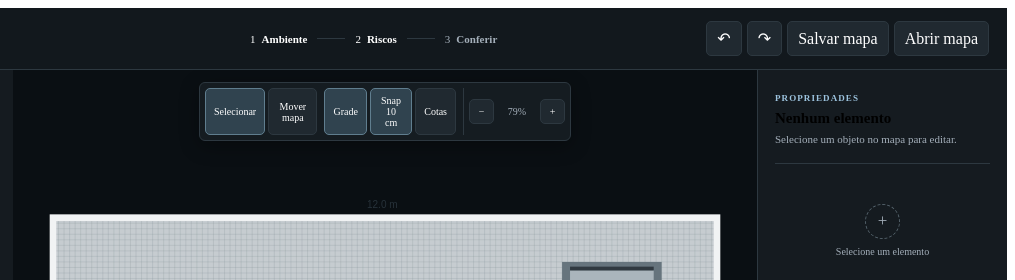
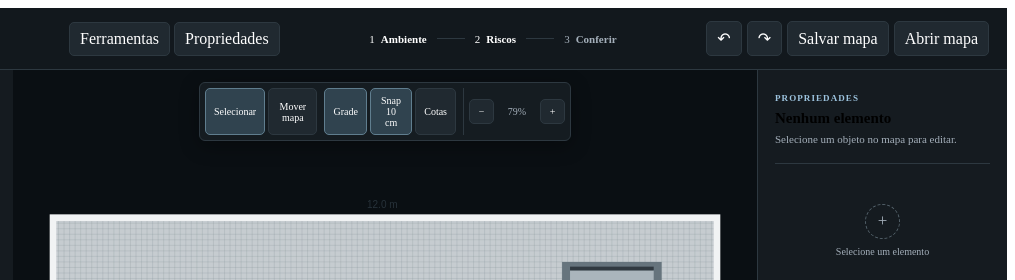
Before and after one commit to qui-x/mapa-riscos-laboratorio, a plain HTML site: page index.html in a window 1280 px wide. Shown: the top 280 px of the page, 265-1280 px from the left. Drawn offline with Linux system fonts and the light colour scheme.

Commit message:
Update index.html

```diff
--- a/index.html
+++ b/index.html
@@ -8,6 +8,7 @@
 </head>
 <body>
 <div class="app">
+
 <header class="topbar">
   <div class="brand">
     <div class="brand-mark" aria-hidden="true">
@@ -15,14 +16,19 @@
     </div>
     <div><strong>Mapa de Riscos do Laboratório</strong><small>Editor 2D em escala métrica</small></div>
   </div>
+
+  <!-- Botões mobile fixos no HTML -->
+  <div class="mobile-nav-controls">
+    <button id="btnToggleTools" class="mobile-only-btn" type="button">Ferramentas</button>
+    <button id="btnToggleProps" class="mobile-only-btn" type="button">Propriedades</button>
+  </div>
+
   <div class="stepper"><span class="step active">1 <b>Ambiente</b></span><i></i><span class="step active">2 <b>Riscos</b></span><i></i><span class="step">3 <b>Conferir</b></span></div>
   <div class="top-actions">
     <button id="undo" title="Desfazer">↶</button>
     <button id="redo" title="Refazer">↷</button>
     <button id="save">Salvar mapa</button>
     <button id="load">Abrir mapa</button>
-    <button id="btnToggleTools" class="mobile-only">Ferramentas</button>
-    <button id="btnToggleProps" class="mobile-only">Propriedades</button>
   </div>
 </header>
 
```
